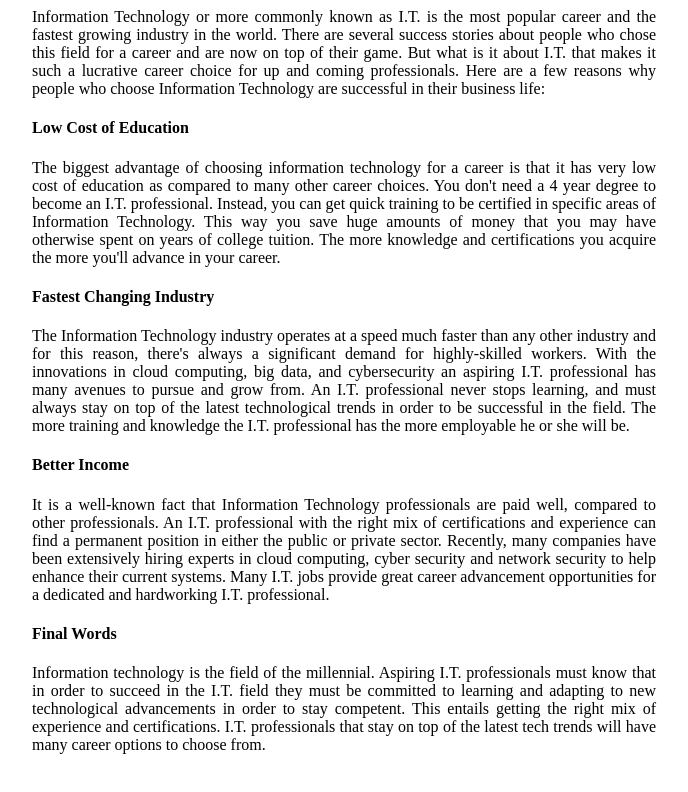
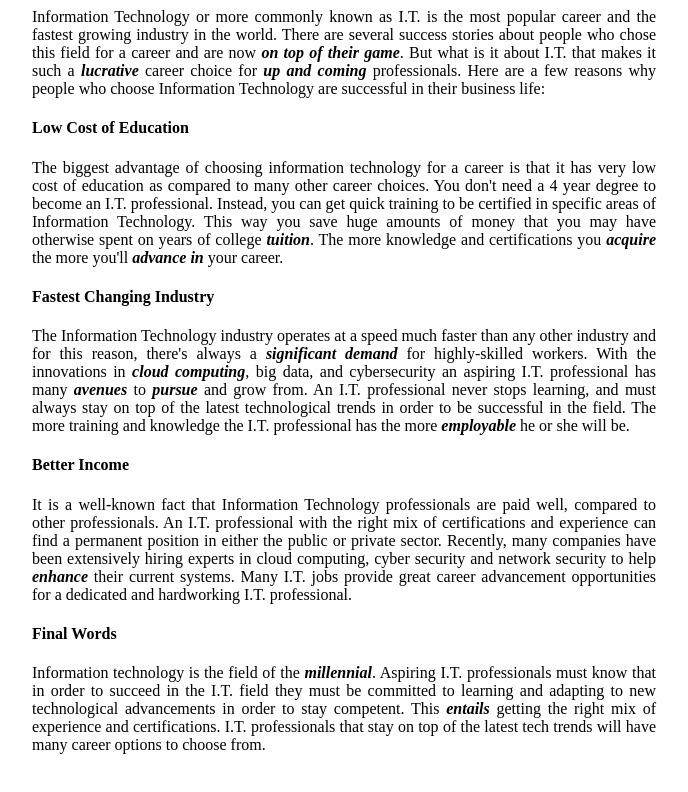
Before and after one commit to UQuark0/UQuark0.github.io, a plain HTML site: page topic5.html in a window 1280 px wide. Shown: the whole page, without its empty margins (296-984 px from the left). Drawn offline with Linux system fonts and the light colour scheme.

Commit message:
Topic 5 keywords

```diff
--- a/topic5.html
+++ b/topic5.html
@@ -6,35 +6,35 @@
 
 <body>
     <p>
-        Information Technology or more commonly known as I.T. is the most popular career and the fastest growing industry in the world. There are several success stories about people who chose this field for a career and are now on top of their game. But what
-        is it about I.T. that makes it such a lucrative career choice for up and coming professionals. Here are a few reasons why people who choose Information Technology are successful in their business life:
+        Information Technology or more commonly known as I.T. is the most popular career and the fastest growing industry in the world. There are several success stories about people who chose this field for a career and are now <b><i>on top of their game</i></b>.
+        But what is it about I.T. that makes it such a <b><i>lucrative</i></b> career choice for <b><i>up and coming</i></b> professionals. Here are a few reasons why people who choose Information Technology are successful in their business life:
     </p>
 
     <h4>Low Cost of Education </h4>
     <p>The biggest advantage of choosing information technology for a career is that it has very low cost of education as compared to many other career choices. You don't need a 4 year degree to become an I.T. professional. Instead, you can get quick training
-        to be certified in specific areas of Information Technology. This way you save huge amounts of money that you may have otherwise spent on years of college tuition. The more knowledge and certifications you acquire the more you'll advance in your
-        career.
+        to be certified in specific areas of Information Technology. This way you save huge amounts of money that you may have otherwise spent on years of college <b><i>tuition</i></b>. The more knowledge and certifications you <b><i>acquire</i></b> the
+        more you'll <b><i>advance in</i></b> your career.
     </p>
 
     <h4>Fastest Changing Industry
     </h4>
-    <p>The Information Technology industry operates at a speed much faster than any other industry and for this reason, there's always a significant demand for highly-skilled workers. With the innovations in cloud computing, big data, and cybersecurity an
-        aspiring I.T. professional has many avenues to pursue and grow from. An I.T. professional never stops learning, and must always stay on top of the latest technological trends in order to be successful in the field. The more training and knowledge
-        the I.T. professional has the more employable he or she will be.
+    <p>The Information Technology industry operates at a speed much faster than any other industry and for this reason, there's always a <b><i>significant demand</i></b> for highly-skilled workers. With the innovations in <b><i>cloud computing</i></b>, big
+        data, and cybersecurity an aspiring I.T. professional has many <b><i>avenues</i></b> to <b><i>pursue</i></b> and grow from. An I.T. professional never stops learning, and must always stay on top of the latest technological trends in order to be
+        successful in the field. The more training and knowledge the I.T. professional has the more <b><i>employable</i></b> he or she will be.
     </p>
 
     <h4>Better Income
     </h4>
     <p>It is a well-known fact that Information Technology professionals are paid well, compared to other professionals. An I.T. professional with the right mix of certifications and experience can find a permanent position in either the public or private
-        sector. Recently, many companies have been extensively hiring experts in cloud computing, cyber security and network security to help enhance their current systems. Many I.T. jobs provide great career advancement opportunities for a dedicated
-        and hardworking I.T. professional.
+        sector. Recently, many companies have been extensively hiring experts in cloud computing, cyber security and network security to help <b><i>enhance</i></b> their current systems. Many I.T. jobs provide great career advancement opportunities for
+        a dedicated and hardworking I.T. professional.
     </p>
 
     <h4>Final Words
     </h4>
 
-    <p>Information technology is the field of the millennial. Aspiring I.T. professionals must know that in order to succeed in the I.T. field they must be committed to learning and adapting to new technological advancements in order to stay competent. This
-        entails getting the right mix of experience and certifications. I.T. professionals that stay on top of the latest tech trends will have many career options to choose from.
+    <p>Information technology is the field of the <b><i>millennial</i></b>. Aspiring I.T. professionals must know that in order to succeed in the I.T. field they must be committed to learning and adapting to new technological advancements in order to stay
+        competent. This <b><i>entails</i></b> getting the right mix of experience and certifications. I.T. professionals that stay on top of the latest tech trends will have many career options to choose from.
     </p>
 </body>
 
```
